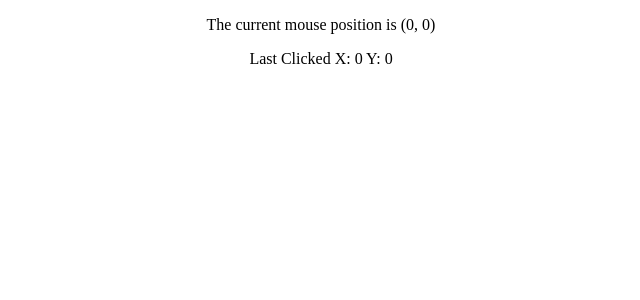
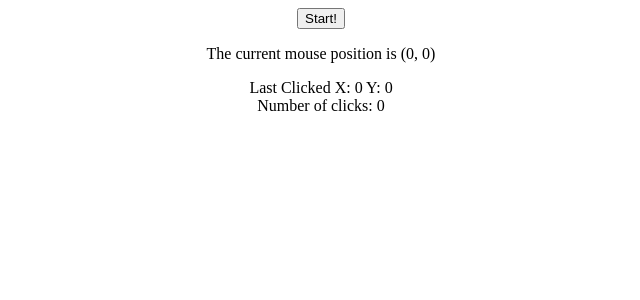
Before and after one commit to comatthewb/reactPointerPrecisionTrainer, a React (Create React App) app: page / in a window 1280 px wide. Shown: the top 300 px of the page, without its empty margins (319-959 px from the left). Built offline with nearby package versions, Linux system fonts and the light colour scheme.

Commit message:
added target, click count

```diff
--- a/src/App.css
+++ b/src/App.css
@@ -2,3 +2,10 @@ body > #root > div {
   height: 100vh;
   text-align: center;
 }
+
+.circleTarget {
+  height: 150px;
+  width: 150px;
+  background-color: blue;
+  border-radius: 50%;
+}
--- a/src/App.js
+++ b/src/App.js
@@ -1,6 +1,7 @@
 import React from "react";
 
 import "./App.css";
+import CircleTarget from "./CircleTarget";
 import ClickDetector from "./ClickDetector";
 
 class App extends React.Component {
@@ -11,9 +12,12 @@ class App extends React.Component {
       y: 0,
       clickedX: 0,
       clickedY: 0,
+      renderTarget: false,
+      clickCounter: 0,
     };
     this.handleMouseMovement = this.handleMouseMovement.bind(this);
     this.handleMouseClick = this.handleMouseClick.bind(this);
+    this.handleStartClick = this.handleStartClick.bind(this);
   }
 
   handleMouseMovement(event) {
@@ -24,9 +28,18 @@ class App extends React.Component {
   }
 
   handleMouseClick(event) {
+    let count = this.state.clickCounter;
+    count++;
     this.setState({
       clickedX: this.state.x,
       clickedY: this.state.y,
+      clickCounter: count,
+    });
+  }
+
+  handleStartClick(event) {
+    this.setState({
+      renderTarget: !this.state.renderTarget,
     });
   }
 
@@ -37,13 +50,16 @@ class App extends React.Component {
         onMouseMove={this.handleMouseMovement}
         onClick={this.handleMouseClick}
       >
+        <button onClick={this.handleStartClick}>Start!</button>
         <p>
           The current mouse position is ({this.state.x}, {this.state.y})
         </p>
         <ClickDetector
           ClickPositionX={this.state.clickedX}
           ClickPositionY={this.state.clickedY}
+          ClickCount={this.state.clickCounter}
         />
+        {/* <CircleTarget /> */}
       </div>
     );
   }
--- /dev/null
+++ b/src/CircleTarget.jsx
@@ -0,0 +1,5 @@
+import React from "react";
+
+export default function CircleTarget(props) {
+  return <div className="circleTarget"></div>;
+}
--- a/src/ClickDetector.jsx
+++ b/src/ClickDetector.jsx
@@ -2,10 +2,10 @@ import { render } from "@testing-library/react";
 import React from "react";
 
 export default function ClickDetector(props) {
-  console.log(props.mousePosition);
   return (
     <div className="ClickDetector">
       Last Clicked X: {props.ClickPositionX} Y: {props.ClickPositionY}
+      <div>Number of clicks: {props.ClickCount}</div>
     </div>
   );
 }
```
